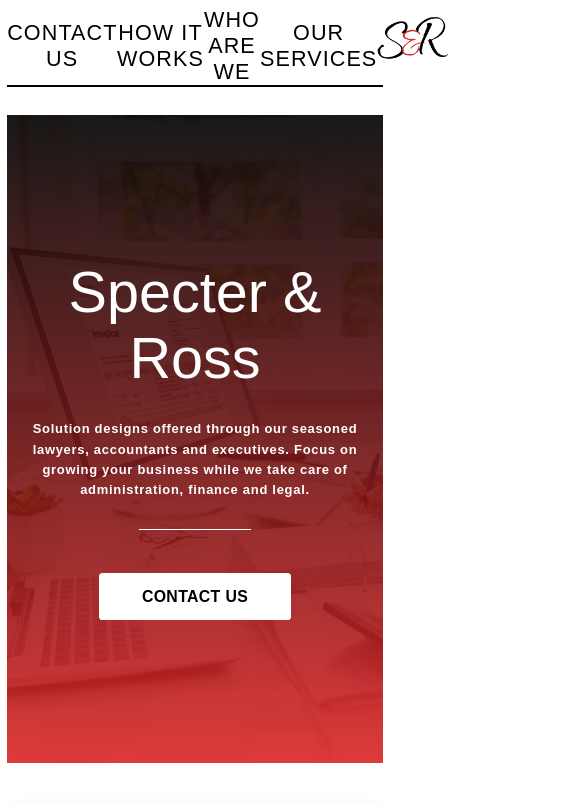
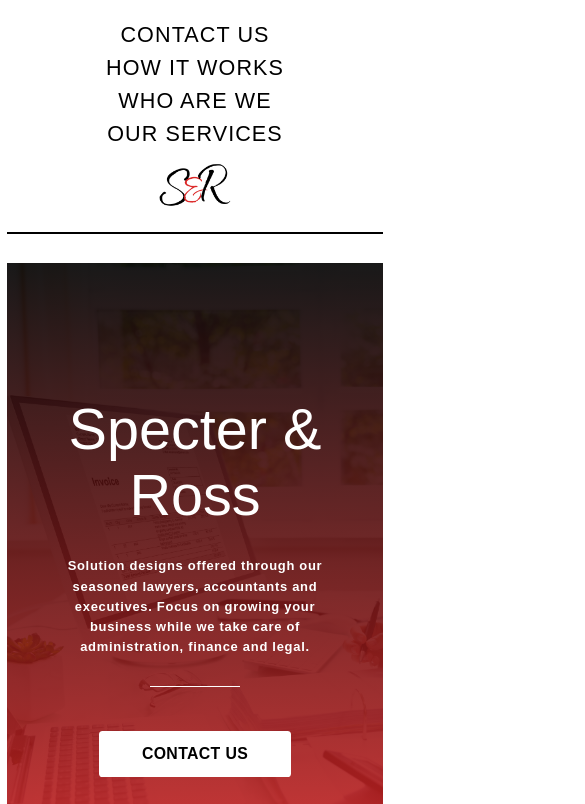
Before and after one commit to chris3evans/specter-and-ross, a website: page index.html in a window 390 px wide. Shown: the top 804 px of the page, 585 px wide, since content can reach past the window. Drawn offline with Linux system fonts and the light colour scheme.

Commit message:
V1 Responsive Design Commit

```diff
--- a/Sass/Base/_utilities.scss
+++ b/Sass/Base/_utilities.scss
@@ -14,6 +14,12 @@
 }
 .display-block {
   @include respond(tab-port) {
+    display: block !important;
+  }
+}
+
+.display-block-phone {
+  @include respond(phone-big) {
     display: block !important;
   }
 }
--- a/Sass/Components/_mechanism-step.scss
+++ b/Sass/Components/_mechanism-step.scss
@@ -13,12 +13,12 @@
 
     @include respond(phone-big) {
       display: none;
+    }
 
-      &--text {
-        font-size: 2.5rem;
-        font-weight: 600;
-        color: $color-text-grey;
-      }
+    &--text {
+      font-size: 2.5rem;
+      font-weight: 600;
+      color: $color-text-grey;
     }
   }
 
--- a/Sass/Components/_navigation.scss
+++ b/Sass/Components/_navigation.scss
@@ -6,10 +6,21 @@
     display: flex;
     align-items: center;
     justify-content: space-between;
+
+    @include respond(tab-land) {
+      display: block;
+      margin-top: 2rem;
+    }
   }
 
   &__item {
     text-align: center;
+
+    &:not(:last-of-type) {
+      @include respond(tab-land) {
+        margin-bottom: 1rem;
+      }
+    }
   }
 
   &__link:link,
--- a/Sass/Layouts/_contact.scss
+++ b/Sass/Layouts/_contact.scss
@@ -1,18 +1,19 @@
 // LEFT SIDE
 
 .details {
+  flex: 0 0 30%;
   background-image: linear-gradient(
       rgba($color-main-red, 0.8),
       (rgba($color-light-red-2, 0.8))
     ),
     url("../../Images/contact-background-photo.png");
 
-  height: 60rem;
   background-position: center;
   padding: 1rem;
   display: flex;
   flex-direction: column;
   justify-content: center;
+  height: 60rem;
 
   &__info {
     display: flex;
@@ -34,10 +35,14 @@
 // RIGHT SIDE
 
 .form {
-  height: 60rem;
+  flex: 0 0 70%;
   display: flex;
   flex-direction: column;
   padding: 1rem;
+
+  @include respond(phone-big) {
+    margin-top: 2rem;
+  }
 
   &__details {
     padding: 1rem 0rem;
@@ -55,15 +60,26 @@
     &--label {
       flex: 1;
       font-size: 2rem;
+
+      @include respond(tab-port) {
+        flex: 0 0 25%;
+      }
     }
 
     &--input {
-      flex: 0 0 70%;
+      flex: 0 0 65%;
       height: 5rem;
       font-size: 1.8rem;
       border: none;
       border-radius: 1rem;
       box-shadow: 0rem 1rem 3rem rgba(black, 0.3);
+
+      @include respond(tab-port) {
+        flex: 0 0 65%;
+      }
+      @include respond(phone-big) {
+        flex: 0 0 75%;
+      }
 
       &:focus {
         outline: transparent;
@@ -73,7 +89,6 @@
 
   &__message {
     display: flex;
-    height: 20rem;
 
     &--input {
       flex: 1;
@@ -83,6 +98,13 @@
       box-shadow: 0rem 1rem 3rem rgba(black, 0.3);
       border-radius: 1rem;
       padding: 0.5rem;
+
+      @include respond(tab-port) {
+        flex: 0 0 90%;
+      }
+      @include respond(phone-big) {
+        flex: 0 0 100%;
+      }
 
       &:focus {
         outline: transparent;
@@ -99,6 +121,10 @@
     display: flex;
     justify-content: center;
     align-items: center;
+
+    @include respond(phone-big) {
+      margin-top: 4rem;
+    }
   }
 
   &__submit {
--- a/Sass/Layouts/_footer.scss
+++ b/Sass/Layouts/_footer.scss
@@ -14,11 +14,20 @@
   align-items: center;
   justify-content: center;
 
+  @include respond(phone-big) {
+    height: 10rem;
+    margin-top: 3rem;
+  }
+
   &__list {
     display: flex;
     list-style: none;
     justify-content: space-between;
     align-items: center;
+
+    @include respond(phone-big) {
+      display: block;
+    }
   }
 
   &__item {
@@ -26,6 +35,11 @@
 
     &:not(:last-of-type) {
       margin-right: 2.5rem;
+
+      @include respond(phone-big) {
+        margin-right: 0;
+        margin-bottom: 1rem;
+      }
     }
   }
 
@@ -49,6 +63,10 @@
   display: flex;
   align-items: center;
   justify-content: center;
+
+  @include respond(phone-big) {
+    height: 10rem;
+  }
 
   &__list {
     display: flex;
--- a/Sass/Layouts/_hero.scss
+++ b/Sass/Layouts/_hero.scss
@@ -19,6 +19,11 @@
     display: flex;
     flex-direction: column;
     align-items: center;
+    width: 90%;
+
+    @include respond(tab-land) {
+      width: 80%;
+    }
 
     &::after {
       content: "";
--- a/Sass/Layouts/_solutions.scss
+++ b/Sass/Layouts/_solutions.scss
@@ -27,5 +27,9 @@
     text-align: center;
     line-height: 2.7rem;
     color: white;
+
+    @include respond(phone-big) {
+      font-size: 1.6rem;
+    }
   }
 }
--- a/index.html
+++ b/index.html
@@ -438,7 +438,7 @@
         </h2>
 
         <!--NEW ROW-->
-        <div class="row mechanism display-block">
+        <div class="row mechanism display-block-phone">
           <div class="col-3-of-7">
             <div class="mechanism__number-left">
               <span class="mechanism__number-left--text">First Step</span>
@@ -460,7 +460,7 @@
         </div>
 
         <!--NEW ROW-->
-        <div class="row mechanism display-block">
+        <div class="row mechanism display-block-phone">
           <div class="col-3-of-7">
             <div class="mechanism__info-left">
               <p class="mechanism__info-left--text">
@@ -482,7 +482,7 @@
         </div>
 
         <!--NEW ROW-->
-        <div class="row mechanism display-block">
+        <div class="row mechanism display-block-phone">
           <div class="col-3-of-7">
             <div class="mechanism__number-left">
               <span class="mechanism__number-left--text">Third Step</span>
@@ -504,7 +504,7 @@
         </div>
 
         <!--NEW ROW-->
-        <div class="row mechanism display-block">
+        <div class="row mechanism display-block-phone">
           <div class="col-3-of-7">
             <div class="mechanism__info-left">
               <p class="mechanism__info-left--text">
@@ -527,7 +527,7 @@
         </div>
 
         <!--NEW ROW-->
-        <div class="row mechanism display-block">
+        <div class="row mechanism display-block-phone">
           <div class="col-3-of-7">
             <div class="mechanism__number-left">
               <span class="mechanism__number-left--text">Final Step</span>
@@ -697,7 +697,7 @@
         <h2 class="secondary__title margin-bottom-med margin-top-med center">
           <span class="secondary__heading--span">Contact us</span>
         </h2>
-        <div class="row">
+        <div class="row display-block-phone">
           <div class="col-2-of-7">
             <div class="details">
               <div class="details__info">
@@ -780,7 +780,7 @@
       </div>
 
       <div class="section-footer white-border">
-        <div class="row align">
+        <div class="row align display-block-phone">
           <div class="col-1-of-2">
             <div class="links">
               <ul class="links__list">
```
Also changed, not shown: Sass/main.css, 1 other file.
